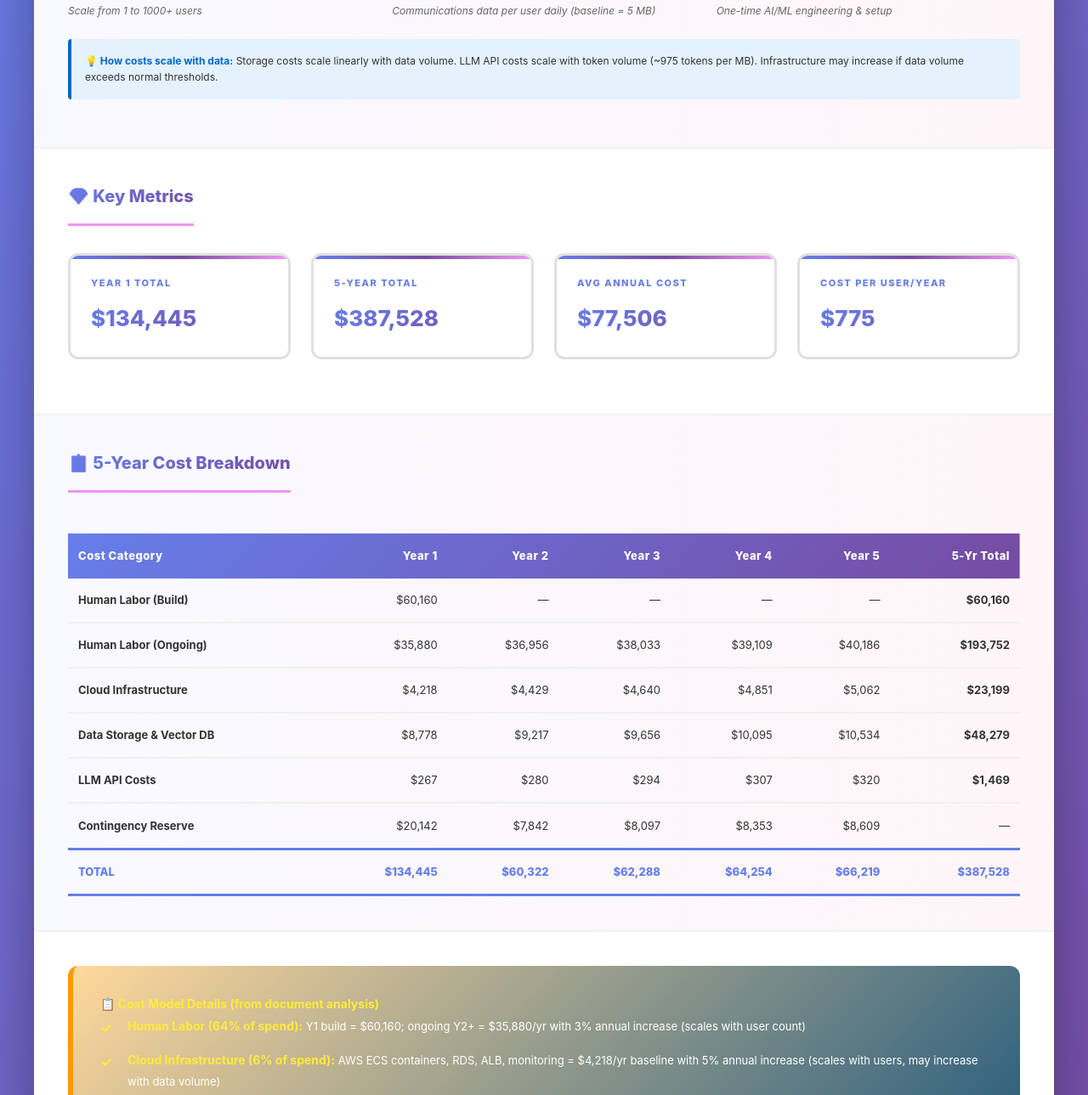
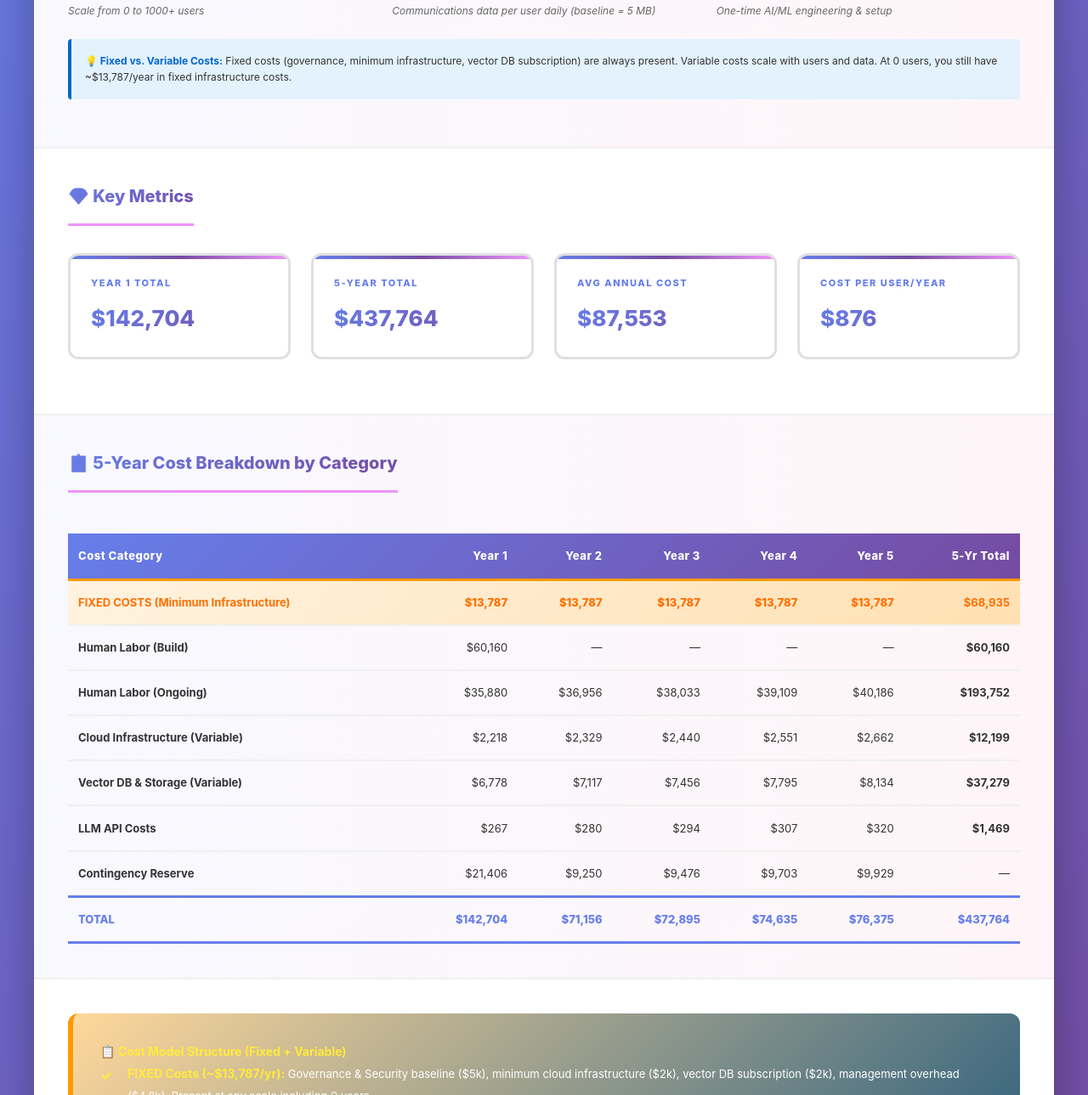
Before and after one commit to creberger/ai_cost_calculator, a website: page index.html in a window 1280 px wide. Shown: the part 456-1745 px from the top of the page at 85% size. Drawn offline with Linux system fonts and the light colour scheme.

Commit message:
Revise cost model and user input handling
Updated cost model to include fixed and variable costs, adjusted user input handling, and improved display of cost breakdown.

```diff
--- a/index.html
+++ b/index.html
@@ -117,6 +117,22 @@
         td { padding: 0.95rem 0.75rem; text-align: right; border-bottom: 2px solid #f0f0f0; }
         td:first-child { text-align: left; color: #333; font-weight: 700; }
         tbody tr:hover { background: linear-gradient(to right, #f8f9ff, #fff5f8); }
+        .fixed-row {
+            background: linear-gradient(135deg, #fff3e0 0%, #ffe0b2 100%);
+            font-weight: 800;
+            border-top: 3px solid #ff9800;
+        }
+        .fixed-row td {
+            color: #ff6f00;
+        }
+        .variable-row {
+            background: linear-gradient(135deg, #e8f5e9 0%, #c8e6c9 100%);
+            font-weight: 800;
+            border-top: 3px solid #4caf50;
+        }
+        .variable-row td {
+            color: #2e7d32;
+        }
         .total-row {
             background: linear-gradient(135deg, #f8f9ff 0%, #fff5f8 100%);
             font-weight: 800;
@@ -148,7 +164,7 @@
     <div class="container">
         <div class="header">
             <h1>Autonomous Support Note Generation Cost Model</h1>
-            <p>Based on: 100-user AI implementation budget analysis (Feb 2026)</p>
+            <p>Interactive 5-year total cost of ownership calculator with fixed & variable costs</p>
             <p style="font-size: 12px; opacity: 0.9;">Costs scale with user count AND data volume</p>
         </div>
 
@@ -157,8 +173,8 @@
             <div class="grid">
                 <div class="form-group">
                     <label>👥 Number of Users</label>
-                    <input type="number" id="numberOfUsers" min="1" value="100" />
-                    <small>Scale from 1 to 1000+ users</small>
+                    <input type="number" id="numberOfUsers" min="0" value="100" />
+                    <small>Scale from 0 to 1000+ users</small>
                 </div>
 
                 <div class="form-group">
@@ -175,7 +191,7 @@
             </div>
 
             <div class="info-box">
-                <strong>💡 How costs scale with data:</strong> Storage costs scale linearly with data volume. LLM API costs scale with token volume (~975 tokens per MB). Infrastructure may increase if data volume exceeds normal thresholds.
+                <strong>💡 Fixed vs. Variable Costs:</strong> Fixed costs (governance, minimum infrastructure, vector DB subscription) are always present. Variable costs scale with users and data. At 0 users, you still have ~$13,787/year in fixed infrastructure costs.
             </div>
         </div>
 
@@ -185,7 +201,7 @@
         </div>
 
         <div class="section">
-            <div class="section-title">📋 5-Year Cost Breakdown</div>
+            <div class="section-title">📋 5-Year Cost Breakdown by Category</div>
             <div style="overflow-x: auto;">
                 <table id="costTable">
                     <thead>
@@ -206,13 +222,13 @@
 
         <div class="section">
             <div class="notes">
-                <strong>📋 Cost Model Details (from document analysis)</strong>
+                <strong>📋 Cost Model Structure (Fixed + Variable)</strong>
                 <ul>
-                    <li><strong>Human Labor (64% of spend):</strong> Y1 build = $60,160; ongoing Y2+ = $35,880/yr with 3% annual increase (scales with user count)</li>
-                    <li><strong>Cloud Infrastructure (6% of spend):</strong> AWS ECS containers, RDS, ALB, monitoring = $4,218/yr baseline with 5% annual increase (scales with users, may increase with data volume)</li>
-                    <li><strong>Data & Storage (12% of spend):</strong> Vector database $8,400/yr + S3 storage scaling WITH corpus growth and data volume</li>
-                    <li><strong>LLM API Costs (<1% of spend):</strong> Scales linearly with token volume (based on data volume input). ~267/yr at 5 MB/day baseline</li>
-                    <li><strong>Contingency:</strong> Year 1 = 15% of budget; Years 2-5 = 13% (covers scope changes, rework, inflation)</li>
+                    <li><strong>FIXED Costs (~$13,787/yr):</strong> Governance & Security baseline ($5k), minimum cloud infrastructure ($2k), vector DB subscription ($2k), management overhead ($4.8k). Present at any scale including 0 users.</li>
+                    <li><strong>VARIABLE Costs (scale with users):</strong> Human labor (build $60k Y1, ongoing $35.8k/yr scales 0.7x), infrastructure scaling (5-20% YoY), data storage (scales linearly with users & data volume), LLM API (scales with token volume)</li>
+                    <li><strong>Vector DB specifically:</strong> Fixed minimum $2k/year (subscription), plus variable $67.78/user/year at 100 users (storage + queries)</li>
+                    <li>Growth rates: Labor +3%, Infrastructure +5-20%, Data +5-20%. Contingency: 15% Y1, 13% Y2-5.</li>
+                    <li>At 0 users: $13,787. At 100 users: $134,445. At 1000 users: scales to ~$740k.</li>
                 </ul>
             </div>
         </div>
@@ -225,21 +241,30 @@
             buildCost: 60160
         };
 
-        // Year 1 budget breakdown from document (at 100 users, 5 MB/day)
-        const baselineCosts = {
-            humanLaborBuild: 60160,
-            humanLaborOngoing: 35880,
-            cloudInfra: 4218,
-            dataStorage: 8778,
-            llmAPI: 267,
-            miscellaneous: 5000,
-            contingency: 20142
+        // FIXED costs (always present, don't scale with users)
+        const fixedCosts = {
+            governance: 5000,           // Governance & Security baseline
+            infrastructureMin: 2000,    // Minimum cloud infrastructure
+            vectorDbMin: 2000,          // Vector DB subscription minimum
+            managementOverhead: 4787,   // Management & monitoring overhead
+            total: 13787
+        };
+
+        // VARIABLE costs baseline (at 100 users, 5 MB/day)
+        const variableCosts = {
+            humanLaborBuild: 60160,     // Year 1 only
+            humanLaborOngoing: 35880,   // Scales with users (0.7 exponent)
+            cloudInfraVar: 2218,        // Variable infrastructure (scales with users 0.7 and data 30%)
+            vectorDbVar: 6778,          // Scales linearly with users and data
+            llmAPI: 267,                // Scales linearly with token volume
+            miscellaneous: 5000
         };
 
         const baselineDataPerUser = 5; // MB/day
 
         function getScalingFactor(numUsers) {
             // Infrastructure and labor scale sub-linearly
+            if (numUsers === 0) return 0;
             return Math.pow(numUsers / 100, 0.7);
         }
 
@@ -253,36 +278,44 @@
             const dataScaleFactor = getDataScalingFactor(assumptions.dataPerUser);
 
             const costs = {
-                humanLaborBuild: baselineCosts.humanLaborBuild * userScaleFactor,
-                humanLaborOngoing: baselineCosts.humanLaborOngoing * userScaleFactor,
-                cloudInfra: baselineCosts.cloudInfra * userScaleFactor * (1 + (dataScaleFactor - 1) * 0.3), // Data impacts infra by 30%
-                dataStorage: baselineCosts.dataStorage * (assumptions.numberOfUsers / 100) * dataScaleFactor, // Scales with both users and data
-                llmAPI: baselineCosts.llmAPI * (assumptions.numberOfUsers / 100) * dataScaleFactor, // Scales linearly with token volume
-                miscellaneous: baselineCosts.miscellaneous * userScaleFactor,
+                // FIXED costs (always same)
+                fixedGovernance: fixedCosts.governance,
+                fixedInfra: fixedCosts.infrastructureMin,
+                fixedVectorDb: fixedCosts.vectorDbMin,
+                fixedMgmt: fixedCosts.managementOverhead,
+
+                // VARIABLE costs (scale with users and/or data)
+                humanLaborBuild: variableCosts.humanLaborBuild * userScaleFactor,
+                humanLaborOngoing: variableCosts.humanLaborOngoing * userScaleFactor,
+                cloudInfraVar: variableCosts.cloudInfraVar * userScaleFactor * (1 + (dataScaleFactor - 1) * 0.3),
+                vectorDbVar: variableCosts.vectorDbVar * (assumptions.numberOfUsers / 100) * dataScaleFactor,
+                llmAPI: variableCosts.llmAPI * (assumptions.numberOfUsers / 100) * dataScaleFactor,
+                miscellaneous: variableCosts.miscellaneous * userScaleFactor,
             };
 
             const years = {};
-            years.year1 = costs.humanLaborBuild + costs.humanLaborOngoing + costs.cloudInfra +
-                         costs.dataStorage + costs.llmAPI + costs.miscellaneous;
 
-            costs.contingencyYear1 = baselineCosts.contingency * userScaleFactor * (1 + (dataScaleFactor - 1) * 0.2);
-            years.year1 += costs.contingencyYear1;
+            // Year 1 = All fixed + build + all variable
+            years.year1 = fixedCosts.total + costs.humanLaborBuild + costs.humanLaborOngoing +
+                         costs.cloudInfraVar + costs.vectorDbVar + costs.llmAPI + costs.miscellaneous;
+            const y1_contingency = years.year1 * 0.15;
+            years.year1 += y1_contingency;
 
-            // Years 2-5 exclude build cost and add growth
-            years.year2 = (costs.humanLaborOngoing * 1.03) + (costs.cloudInfra * 1.05) +
-                         (costs.dataStorage * 1.05) + (costs.llmAPI * 1.05) + (costs.miscellaneous / 2);
+            // Years 2-5 = Fixed + variable with growth (no build cost)
+            years.year2 = fixedCosts.total + (costs.humanLaborOngoing * 1.03) + (costs.cloudInfraVar * 1.05) +
+                         (costs.vectorDbVar * 1.05) + (costs.llmAPI * 1.05) + (costs.miscellaneous / 2);
             years.year2 += years.year2 * 0.13;
 
-            years.year3 = (costs.humanLaborOngoing * 1.06) + (costs.cloudInfra * 1.10) +
-                         (costs.dataStorage * 1.10) + (costs.llmAPI * 1.10) + (costs.miscellaneous / 2);
+            years.year3 = fixedCosts.total + (costs.humanLaborOngoing * 1.06) + (costs.cloudInfraVar * 1.10) +
+                         (costs.vectorDbVar * 1.10) + (costs.llmAPI * 1.10) + (costs.miscellaneous / 2);
             years.year3 += years.year3 * 0.13;
 
-            years.year4 = (costs.humanLaborOngoing * 1.09) + (costs.cloudInfra * 1.15) +
-                         (costs.dataStorage * 1.15) + (costs.llmAPI * 1.15) + (costs.miscellaneous / 2);
+            years.year4 = fixedCosts.total + (costs.humanLaborOngoing * 1.09) + (costs.cloudInfraVar * 1.15) +
+                         (costs.vectorDbVar * 1.15) + (costs.llmAPI * 1.15) + (costs.miscellaneous / 2);
             years.year4 += years.year4 * 0.13;
 
-            years.year5 = (costs.humanLaborOngoing * 1.12) + (costs.cloudInfra * 1.20) +
-                         (costs.dataStorage * 1.20) + (costs.llmAPI * 1.20) + (costs.miscellaneous / 2);
+            years.year5 = fixedCosts.total + (costs.humanLaborOngoing * 1.12) + (costs.cloudInfraVar * 1.20) +
+                         (costs.vectorDbVar * 1.20) + (costs.llmAPI * 1.20) + (costs.miscellaneous / 2);
             years.year5 += years.year5 * 0.13;
 
             return { costs, years };
@@ -295,8 +328,8 @@
         function updateDisplay() {
             const { costs, years } = calculateCosts();
             const totalCost = Object.values(years).reduce((a, b) => a + b, 0);
-            const avgAnnualTotal = totalCost / 5;  // TRUE average annual cost (includes build cost spread across 5 years)
-            const costPerUser = assumptions.numberOfUsers > 0 ? avgAnnualTotal / assumptions.numberOfUsers : 0;
+            const avgAnnualTotal = totalCost / 5;
+            const costPerUser = assumptions.numberOfUsers > 0 ? avgAnnualTotal / assumptions.numberOfUsers : avgAnnualTotal;
 
             const metricsHtml = `
                 <div class="metric-card">
@@ -319,6 +352,15 @@
             document.getElementById('metrics').innerHTML = metricsHtml;
 
             let tableHtml = `
+                <tr class="fixed-row">
+                    <td>FIXED COSTS (Minimum Infrastructure)</td>
+                    <td>${formatCurrency(fixedCosts.total)}</td>
+                    <td>${formatCurrency(fixedCosts.total)}</td>
+                    <td>${formatCurrency(fixedCosts.total)}</td>
+                    <td>${formatCurrency(fixedCosts.total)}</td>
+                    <td>${formatCurrency(fixedCosts.total)}</td>
+                    <td><strong>${formatCurrency(fixedCosts.total * 5)}</strong></td>
+                </tr>
                 <tr>
                     <td>Human Labor (Build)</td>
                     <td>${formatCurrency(costs.humanLaborBuild)}</td>
@@ -338,22 +380,22 @@
                     <td><strong>${formatCurrency(costs.humanLaborOngoing * 5.4)}</strong></td>
                 </tr>
                 <tr>
-                    <td>Cloud Infrastructure</td>
-                    <td>${formatCurrency(costs.cloudInfra)}</td>
-                    <td>${formatCurrency(costs.cloudInfra * 1.05)}</td>
-                    <td>${formatCurrency(costs.cloudInfra * 1.10)}</td>
-                    <td>${formatCurrency(costs.cloudInfra * 1.15)}</td>
-                    <td>${formatCurrency(costs.cloudInfra * 1.20)}</td>
-                    <td><strong>${formatCurrency(costs.cloudInfra * 5.5)}</strong></td>
+                    <td>Cloud Infrastructure (Variable)</td>
+                    <td>${formatCurrency(costs.cloudInfraVar)}</td>
+                    <td>${formatCurrency(costs.cloudInfraVar * 1.05)}</td>
+                    <td>${formatCurrency(costs.cloudInfraVar * 1.10)}</td>
+                    <td>${formatCurrency(costs.cloudInfraVar * 1.15)}</td>
+                    <td>${formatCurrency(costs.cloudInfraVar * 1.20)}</td>
+                    <td><strong>${formatCurrency(costs.cloudInfraVar * 5.5)}</strong></td>
                 </tr>
                 <tr>
-                    <td>Data Storage & Vector DB</td>
-                    <td>${formatCurrency(costs.dataStorage)}</td>
-                    <td>${formatCurrency(costs.dataStorage * 1.05)}</td>
-                    <td>${formatCurrency(costs.dataStorage * 1.10)}</td>
-                    <td>${formatCurrency(costs.dataStorage * 1.15)}</td>
-                    <td>${formatCurrency(costs.dataStorage * 1.20)}</td>
-                    <td><strong>${formatCurrency(costs.dataStorage * 5.5)}</strong></td>
+                    <td>Vector DB & Storage (Variable)</td>
+                    <td>${formatCurrency(costs.vectorDbVar)}</td>
+                    <td>${formatCurrency(costs.vectorDbVar * 1.05)}</td>
+                    <td>${formatCurrency(costs.vectorDbVar * 1.10)}</td>
+                    <td>${formatCurrency(costs.vectorDbVar * 1.15)}</td>
+                    <td>${formatCurrency(costs.vectorDbVar * 1.20)}</td>
+                    <td><strong>${formatCurrency(costs.vectorDbVar * 5.5)}</strong></td>
                 </tr>
                 <tr>
                     <td>LLM API Costs</td>
@@ -366,7 +408,7 @@
                 </tr>
                 <tr>
                     <td>Contingency Reserve</td>
-                    <td>${formatCurrency(costs.contingencyYear1)}</td>
+                    <td>${formatCurrency(years.year1 * 0.15)}</td>
                     <td>${formatCurrency(years.year2 * 0.13)}</td>
                     <td>${formatCurrency(years.year3 * 0.13)}</td>
                     <td>${formatCurrency(years.year4 * 0.13)}</td>
@@ -380,14 +422,14 @@
                     <td>${formatCurrency(years.year3)}</td>
                     <td>${formatCurrency(years.year4)}</td>
                     <td>${formatCurrency(years.year5)}</td>
-                    <td>${formatCurrency(totalCost)}</td>
+                    <td>${formatCurrency(Object.values(years).reduce((a,b) => a+b, 0))}</td>
                 </tr>
             `;
             document.getElementById('costTableBody').innerHTML = tableHtml;
         }
 
         document.getElementById('numberOfUsers').addEventListener('input', (e) => {
-            assumptions.numberOfUsers = parseInt(e.target.value) || 1;
+            assumptions.numberOfUsers = parseInt(e.target.value) || 0;
             updateDisplay();
         });
 
@@ -398,7 +440,7 @@
 
         document.getElementById('buildCost').addEventListener('input', (e) => {
             assumptions.buildCost = parseFloat(e.target.value) || 0;
-            baselineCosts.humanLaborBuild = assumptions.buildCost;
+            variableCosts.humanLaborBuild = assumptions.buildCost;
             updateDisplay();
         });
 
```
